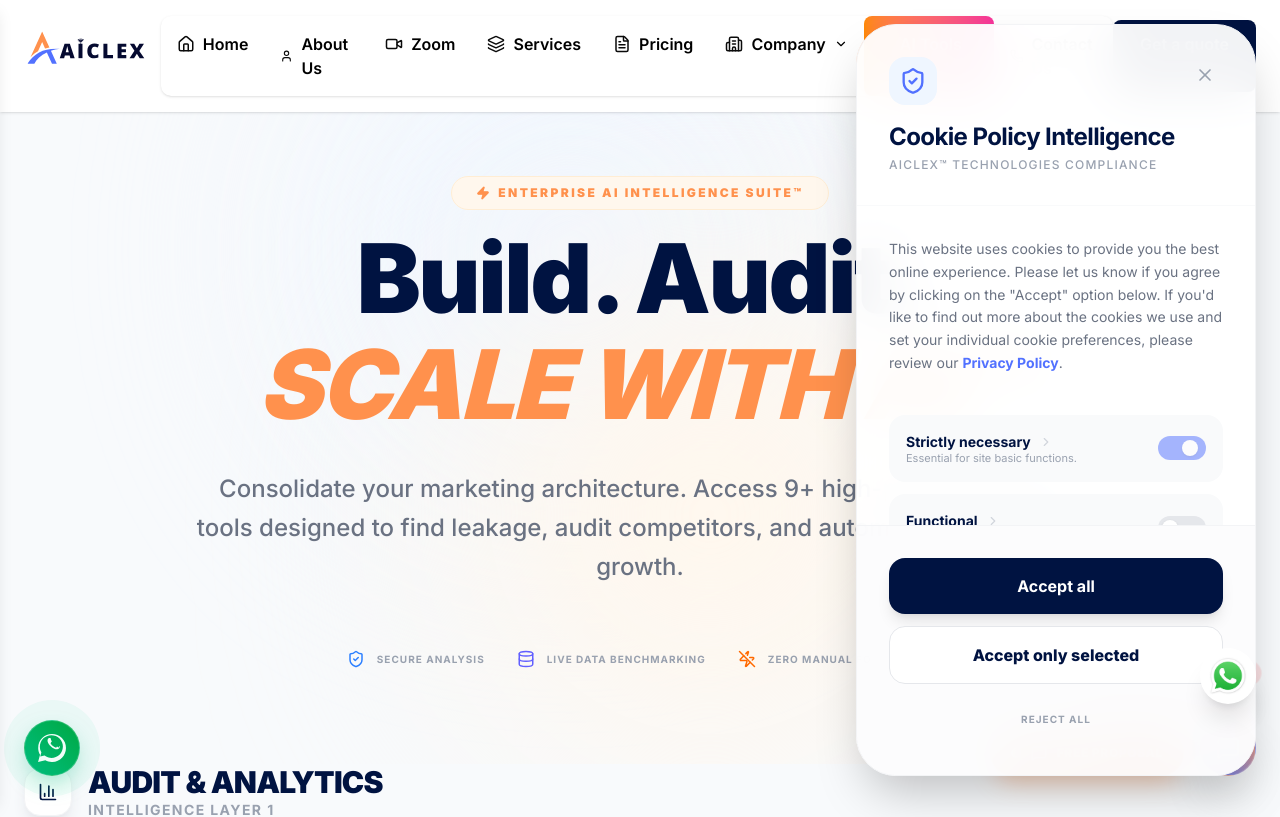
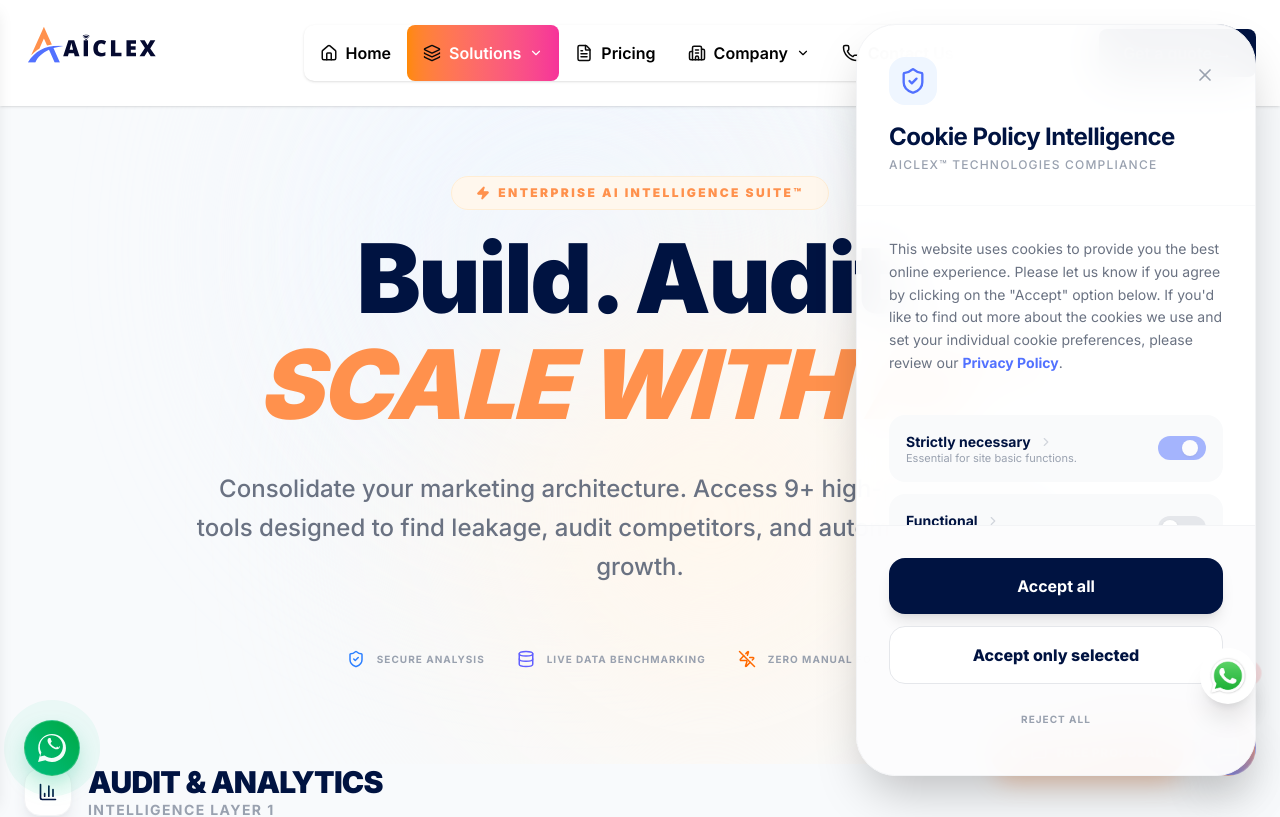
Before and after one commit to umeshkumar097/aiclex_web, a Next.js app: page /ai-tools in a window 1280 px wide. Shown: the top 817 px of the page. Built offline with nearby package versions, Linux system fonts and the light colour scheme.

Commit message:
Refactor Navbar: Group options into dropdowns for a cleaner header

```diff
--- a/components/Navbar.tsx
+++ b/components/Navbar.tsx
@@ -40,29 +40,32 @@
 
   const menuItems = [
     { name: "Home", href: "/", icon: <Home size={18} aria-hidden="true" /> },
-    { name: "About Us", href: "/about", icon: <User size={18} aria-hidden="true" /> },
-    { name: "Zoom", href: "/zoom", icon: <Video size={18} aria-hidden="true" /> },
-    { name: "Services", href: "/services", icon: <Layers size={18} aria-hidden="true" /> },
+    {
+      name: "Solutions",
+      href: "#",
+      icon: <Layers size={18} aria-hidden="true" />,
+      children: [
+        { name: "All Services", href: "/services", icon: <Layers size={18} aria-hidden="true" /> },
+        { name: "Zoom", href: "/zoom", icon: <Video size={18} aria-hidden="true" /> },
+        { name: "AI Tools Suite™", href: "/ai-tools", icon: <Sparkles size={18} aria-hidden="true" className="text-orange-500" /> },
+      ],
+    },
     { name: "Pricing", href: "/pricing", icon: <FileText size={18} aria-hidden="true" /> },
     {
       name: "Company",
       href: "#",
       icon: <Building2 size={18} aria-hidden="true" />,
       children: [
+        { name: "About Us", href: "/about", icon: <User size={18} aria-hidden="true" /> },
         { name: "Our Team", href: "/team", icon: <Users size={18} aria-hidden="true" /> },
+        { name: "Careers", href: "/career", icon: <Users size={18} aria-hidden="true" /> },
         {
           name: "Brochure",
           href: "/brouchure.pdf",
           icon: <FileText size={18} aria-hidden="true" />,
           isFile: true,
         },
-        { name: "Careers", href: "/career", icon: <Users size={18} aria-hidden="true" /> },
       ],
-    },
-    {
-      name: "AI Tools Suite™",
-      href: "/ai-tools",
-      icon: <Sparkles size={18} aria-hidden="true" className="text-orange-500" />,
     },
     { name: "Contact Us", href: "/contact", icon: <Phone size={18} aria-hidden="true" /> },
   ];
```
